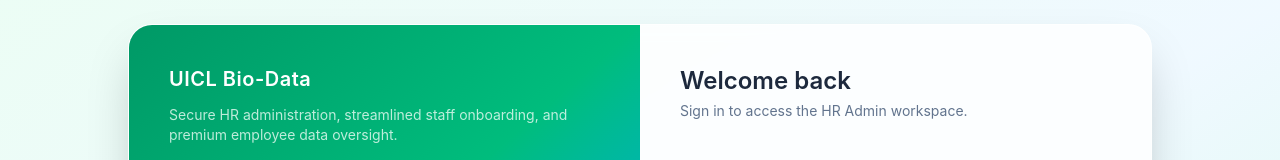
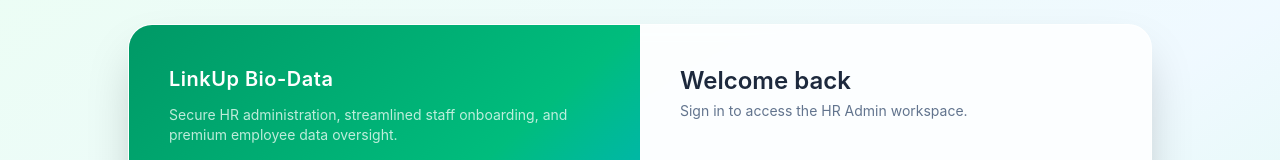
Before and after one commit to nestsoft-dev/UICL--website, a React (Vite) app: page /login in a window 1280 px wide. Shown: the top 160 px of the page. Built offline with nearby package versions, Linux system fonts and the light colour scheme; no server answers.

Commit message:
Update LoginPage.tsx

```diff
--- a/src/pages/LoginPage.tsx
+++ b/src/pages/LoginPage.tsx
@@ -69,7 +69,7 @@
       <div className="mx-auto flex w-full max-w-5xl overflow-hidden rounded-3xl border border-white/60 bg-white/80 shadow-2xl backdrop-blur">
         <div className="hidden w-1/2 flex-col justify-between bg-gradient-to-br from-emerald-600 via-emerald-500 to-sky-500 p-10 text-white lg:flex">
           <div>
-            <div className="text-xl font-semibold tracking-wide">UICL Bio-Data</div>
+            <div className="text-xl font-semibold tracking-wide">LinkUp Bio-Data</div>
             <p className="mt-3 text-sm text-emerald-50/80">
               Secure HR administration, streamlined staff onboarding, and premium
               employee data oversight.
```
